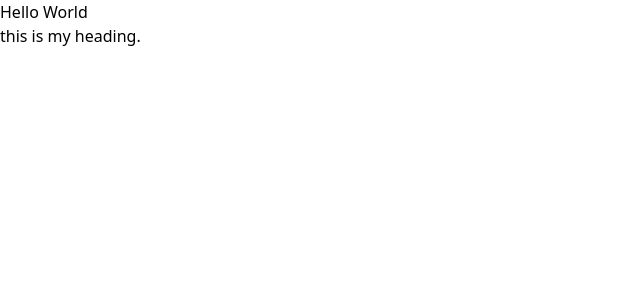
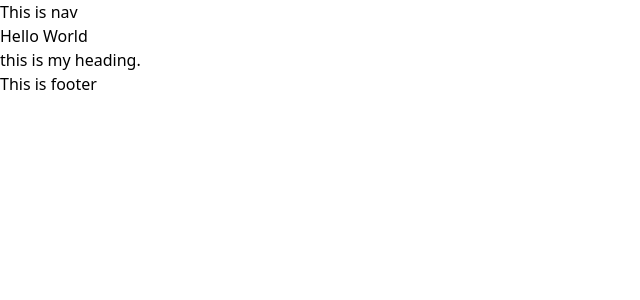
Before and after one commit to tisabbir/next-hero, a Next.js app: page / in a window 1280 px wide. Shown: the top 300 px of the page, without its empty margins (0-640 px from the left). Built offline with nearby package versions, Linux system fonts and the light colour scheme.

Commit message:
explored header and footer

```diff
--- a/src/app/layout.js
+++ b/src/app/layout.js
@@ -23,7 +23,10 @@ export default function RootLayout({ children }) {
       <body
         className={`${geistSans.variable} ${geistMono.variable} antialiased`}
       >
+        <nav>This is nav</nav>
         {children}
+
+        <footer> This is footer</footer>
       </body>
     </html>
   );
```
